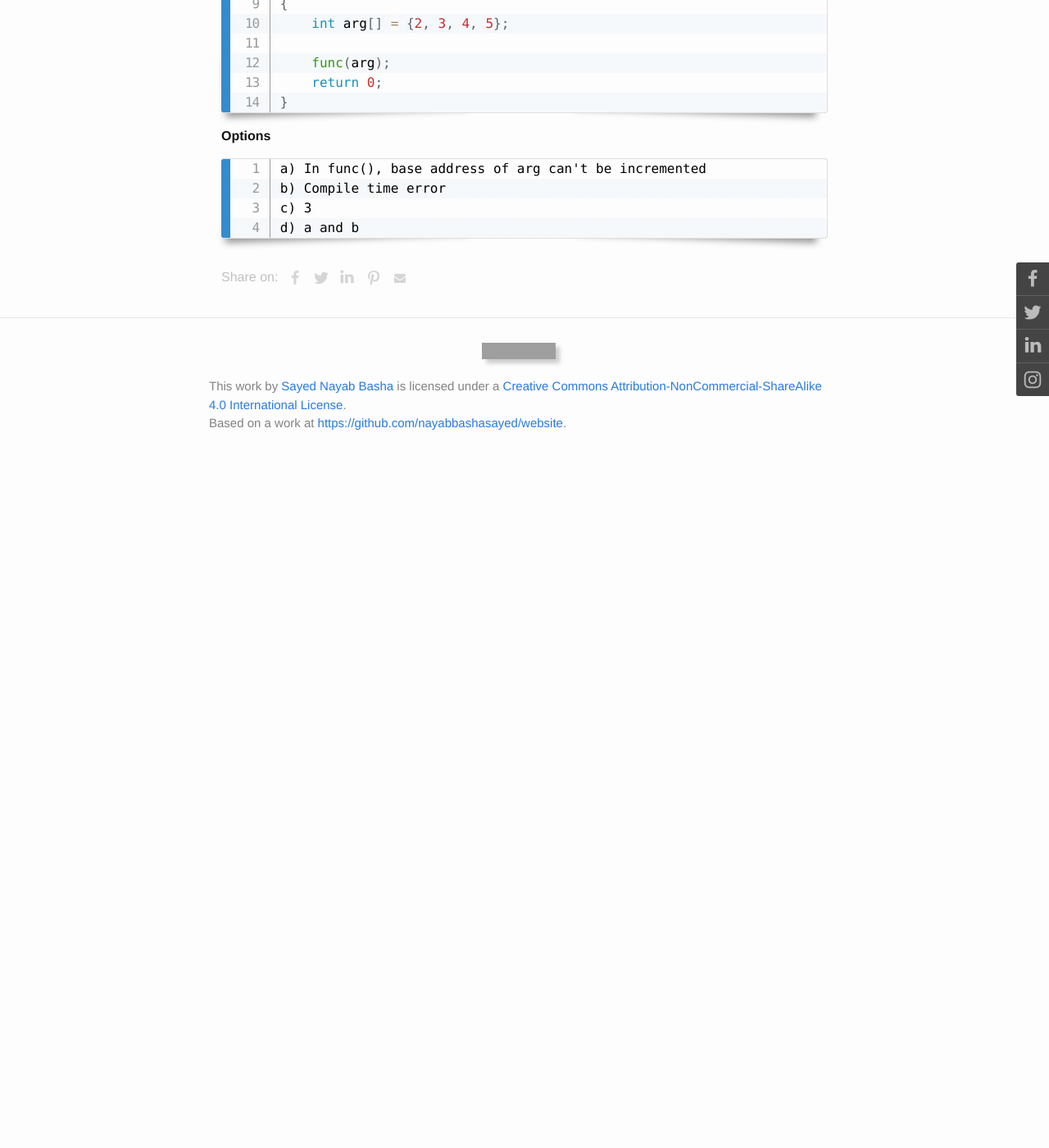
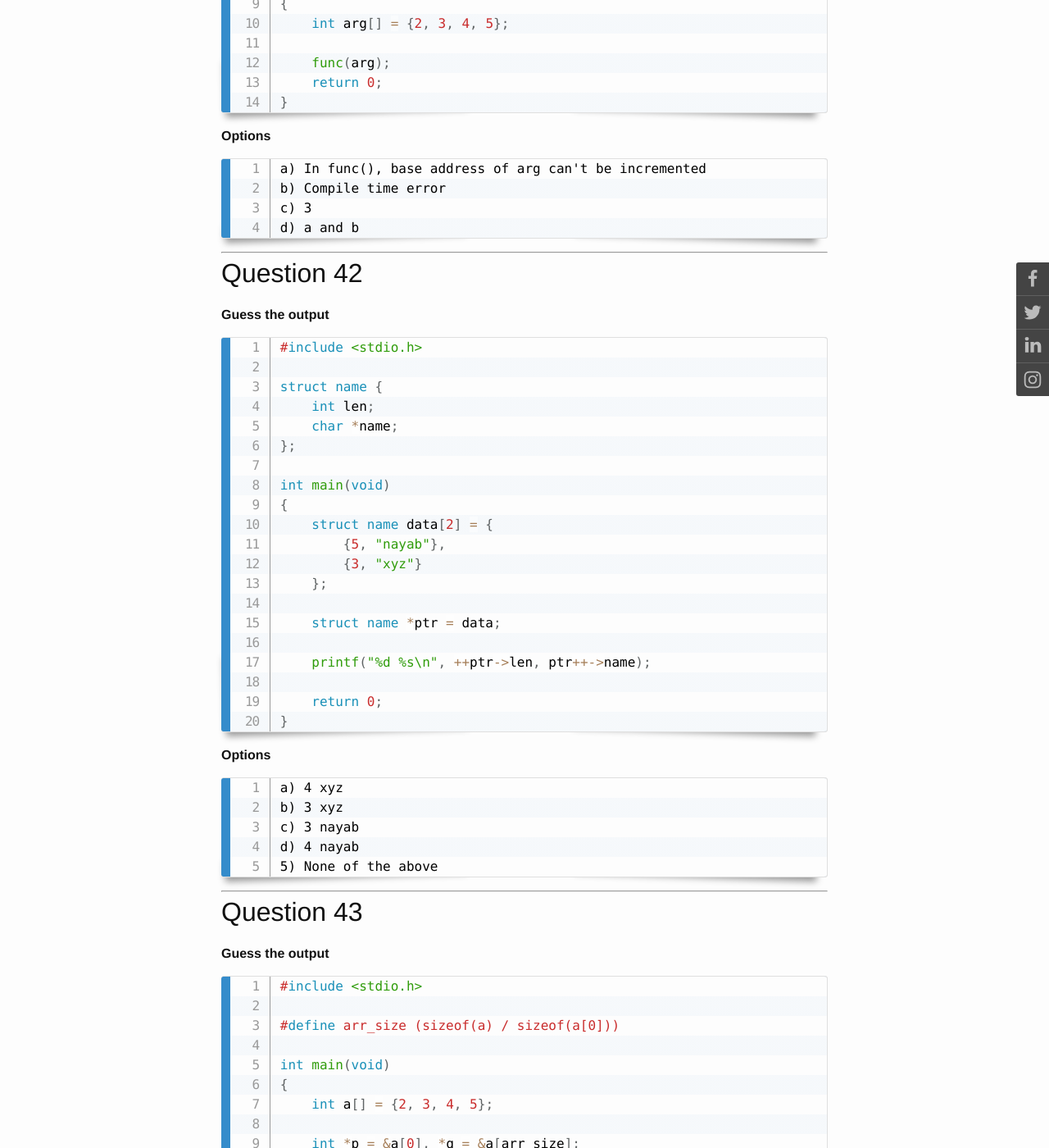
Before and after one commit to itsnayabsd/website, a Jekyll site: the page built from _posts/programming/2020-02-12-test-c-skills.md, in a window 1280 px wide and 1400 px high, scrolled down 24896 px. Shown: the whole window at 82% size. Built offline with Jekyll 4.4.1, drawn with Linux system fonts in a browser that asks for light colours; comment, search, counter and statistics services are not loaded; before the commit the page ends 25454 px from its top, so only the background shows below that; some of the changed text lies outside the part shown; grey boxes are pictures that could not be loaded.

Commit message:
Test C  modified

````diff
--- a/_posts/programming/2020-02-12-test-c-skills.md
+++ b/_posts/programming/2020-02-12-test-c-skills.md
@@ -1070,3 +1070,73 @@ b) Compile time error
 c) 3
 d) a and b
 ```
+___
+## Question 42
+**Guess the output**
+```C
+#include <stdio.h>
+
+struct name {
+    int len;
+    char *name;
+};
+
+int main(void)
+{
+    struct name data[2] = {
+        {5, "nayab"},
+        {3, "xyz"}
+    };
+
+    struct name *ptr = data;
+
+    printf("%d %s\n", ++ptr->len, ptr++->name);
+
+    return 0;
+}
+```
+**Options**
+```
+a) 4 xyz
+b) 3 xyz
+c) 3 nayab
+d) 4 nayab
+5) None of the above
+```
+___
+## Question 43
+**Guess the output**
+```C
+#include <stdio.h>
+
+#define arr_size (sizeof(a) / sizeof(a[0]))
+
+int main(void)
+{
+    int a[] = {2, 3, 4, 5};
+
+    int *p = &a[0], *q = &a[arr_size];
+
+    int *mid = p + (q - p) / 2;
+
+    printf("%d\n", *mid);
+    return 0;
+}
+```
+**Options**
+```
+a) Behaviour undefined as the q pointing beyond the end of array
+b) 3
+c) 4
+d) Segmentation fault
+```
+<!-- Pointer arithmetic that involves the first element beyond the end of array will work correctly-->
+
+___
+## Question 44
+**What does the following line do?**
+
+```C
+typedef int (*PFI)(char *, char *);
+```
+<!-- Creates a type PFI for function to pointer returning int. Can be used like 'PFI strcmp, numcmp;'-->
````
